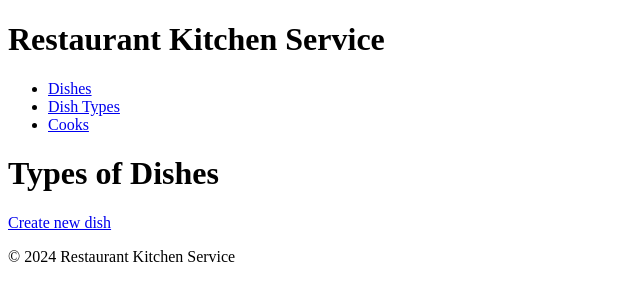
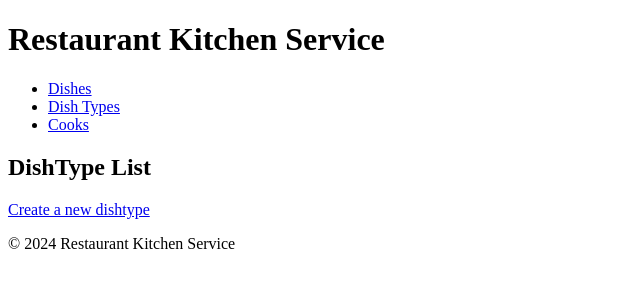
Before and after one commit to dsokolovskiy/Restaurant-Kitchen-Service, a Django app: page /kitchen/dishtypes/ in a window 1280 px wide. Shown: the top 301 px of the page, without its empty margins (0-640 px from the left). Run offline with Django 5.2, Linux system fonts and the light colour scheme; data that the repository does not hold is empty.

Commit message:
fix & update dishtype_list.html

```diff
--- a/templates/kitchen/dishtype_list.html
+++ b/templates/kitchen/dishtype_list.html
@@ -1,11 +1,15 @@
 {% extends "base.html" %}
 
+{% block title %}DishType List{% endblock %}
+
 {% block content %}
-<h1>Types of Dishes</h1>
+<h2>DishType List</h2>
+<a href="{% url 'kitchen:dishtype_create' %}">Create a new dishtype</a>
 <ul>
-    {% for dishtype in object_list %}
-        <li><a href="{% url 'dishtype_detail' dishtype.pk %}">{{ dishtype.name }}</a> </li>
+    {% for dishtype in dishtype_list %}
+        <li>
+            <a href="{% url 'kitchen:dishtype_detail' dishtype.pk %}">{{ dishtype.name }}</a>
+        </li>
     {% endfor %}
 </ul>
-<a href="{% url 'dishtype_create' %}">Create new dish</a>
 {% endblock %}
```
